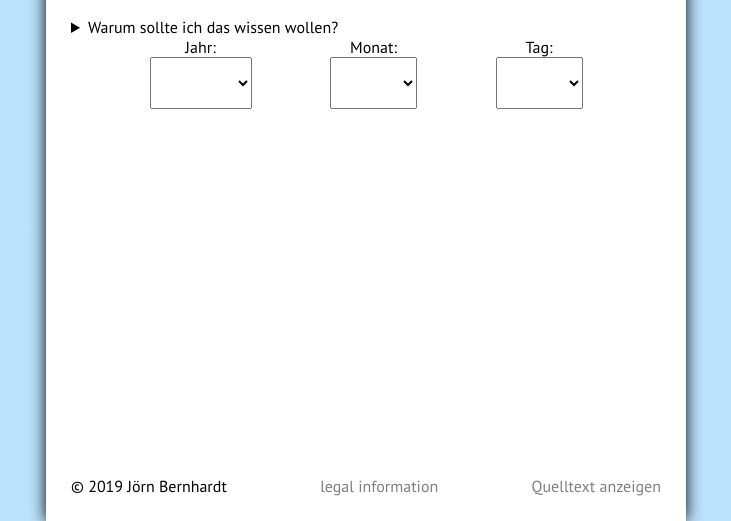
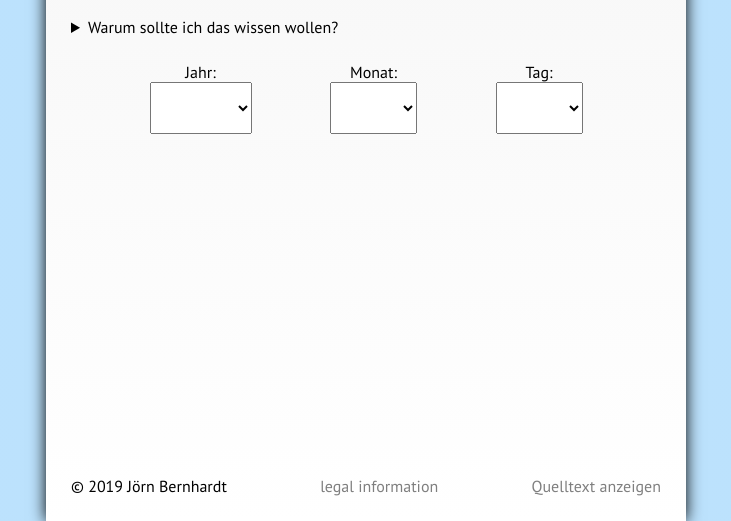
Before and after one commit to Narigo/charts, a website: page docs/index.html in a window 1280 px wide. Shown: the part 279-800 px from the top of the page, without its empty margins (274-1005 px from the left). Drawn offline with Linux system fonts and the light colour scheme.

Commit message:
Add space between description and selectors
Signed-off-by: Joern Bernhardt <joern.bernhardt@googlemail.com>

```diff
--- a/docs/main.css
+++ b/docs/main.css
@@ -33,6 +33,7 @@ a:hover {
 
 .page-wrap {
   background-color: #fff;
+  background: linear-gradient(180deg, rgba(245, 245, 245, 1) 0%, rgba(255, 255, 255, 1) 100%);
   min-height: 100%;
   width: 50%;
   box-shadow: 0px 0px 15px #000000;
@@ -73,6 +74,7 @@ a:hover {
   display: flex;
   flex-direction: row;
   justify-content: space-evenly;
+  margin-top: 25px;
 }
 
 .year-select,
```
